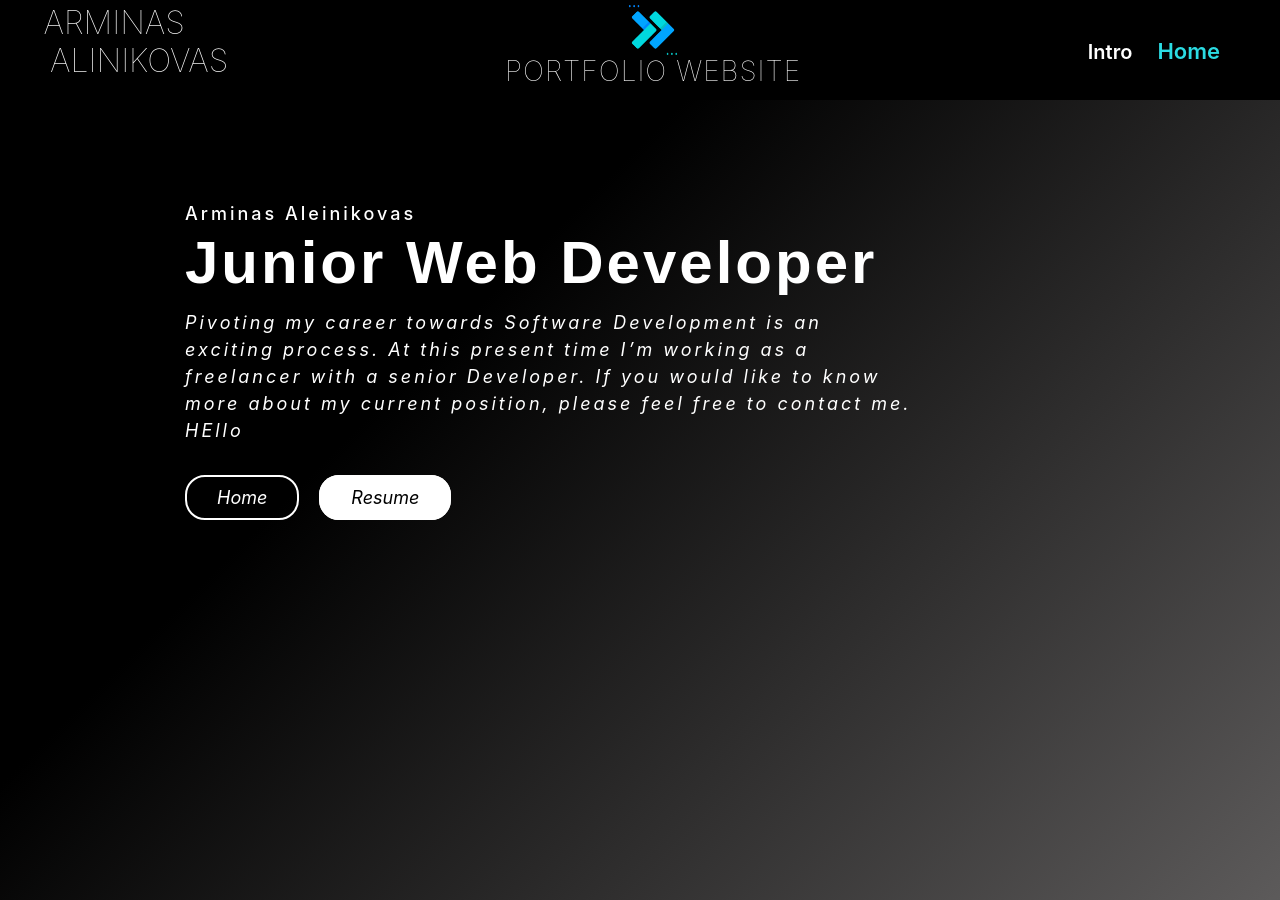
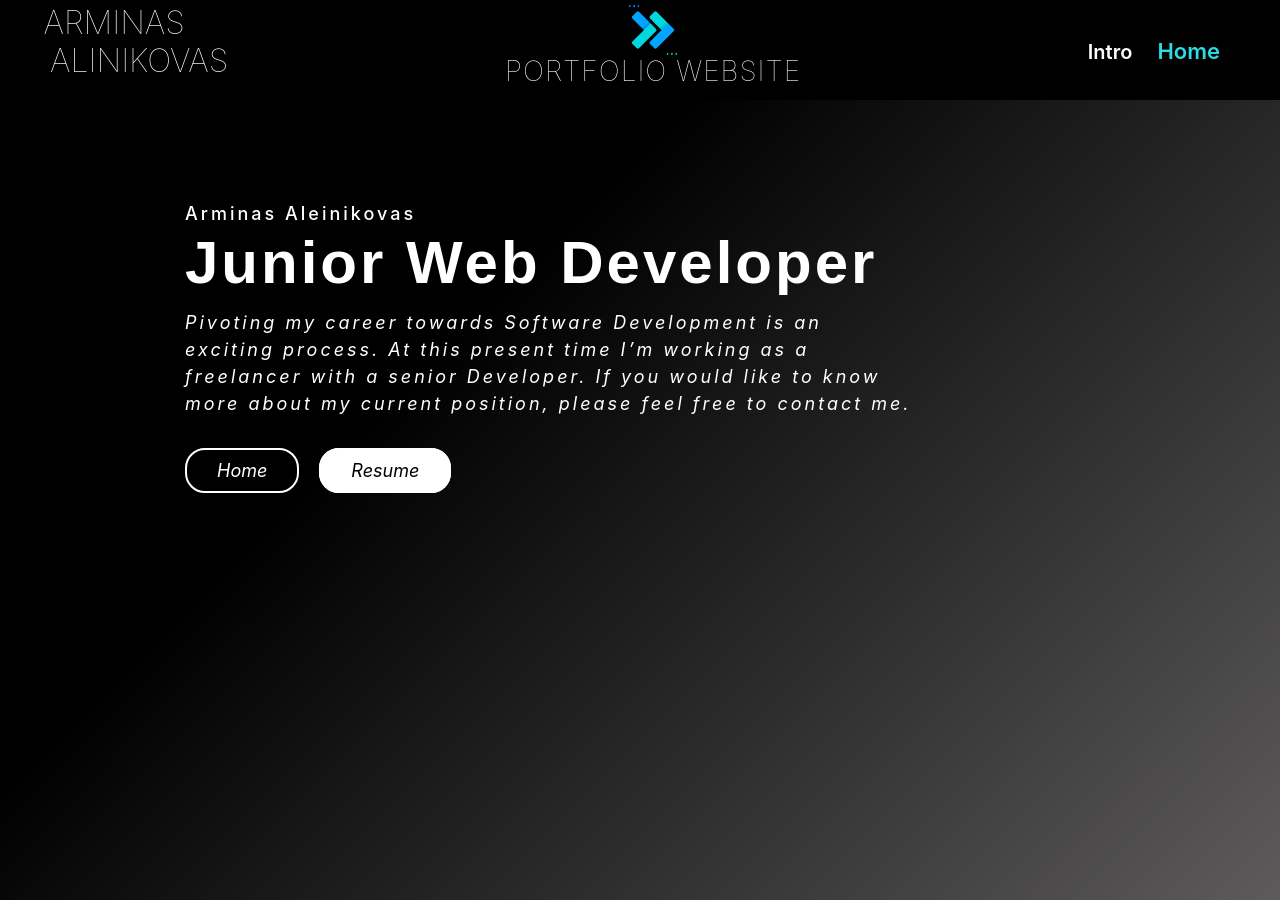
Before and after one commit to Arminas19/Portfolio, a React (Create React App) app in the folder react-app/: page / in a window 1280 px wide. Built offline with nearby package versions, Linux system fonts and the light colour scheme.

Commit message:
changed href to NavLink

```diff
--- a/react-app/src/LandingPage.tsx
+++ b/react-app/src/LandingPage.tsx
@@ -1,4 +1,5 @@
 import React from 'react';
+import { NavLink } from 'react-router-dom';
 import './landingPage.css';
 
 export default function LandingPage() {
@@ -13,12 +14,12 @@ export default function LandingPage() {
                 <p className='banner-para'> Pivoting my career towards Software Development is an exciting process.
                   At this present time I’m working as a freelancer with a senior Developer.
                   If you would like to know more about my current position, please feel free to contact me.
-                  HEllo
+
                 </p>
 
                 <div className='button-container'>
                   <div>
-                    <a className='hero-a btn-1' href="/Home"> Home </a>
+                    <NavLink className='hero-a btn-1' to="/Home"> Home </NavLink>
                   </div>
                   <div>
                     <a className='hero-a btn-2' href="Resume.docx" download> Resume </a>
--- a/react-app/src/landingPage.css
+++ b/react-app/src/landingPage.css
@@ -90,7 +90,7 @@
 	width: 100%;
 	height: 100vh;
 	animation: animate 15s ease infinite;
-    z-index: -1000;
+    bottom: 0;
 }
 
 @keyframes animate {
```
Also changed, not shown: react-app/firebase.json (deleted), 1 other file (tests, documents, lock files or other folders).
